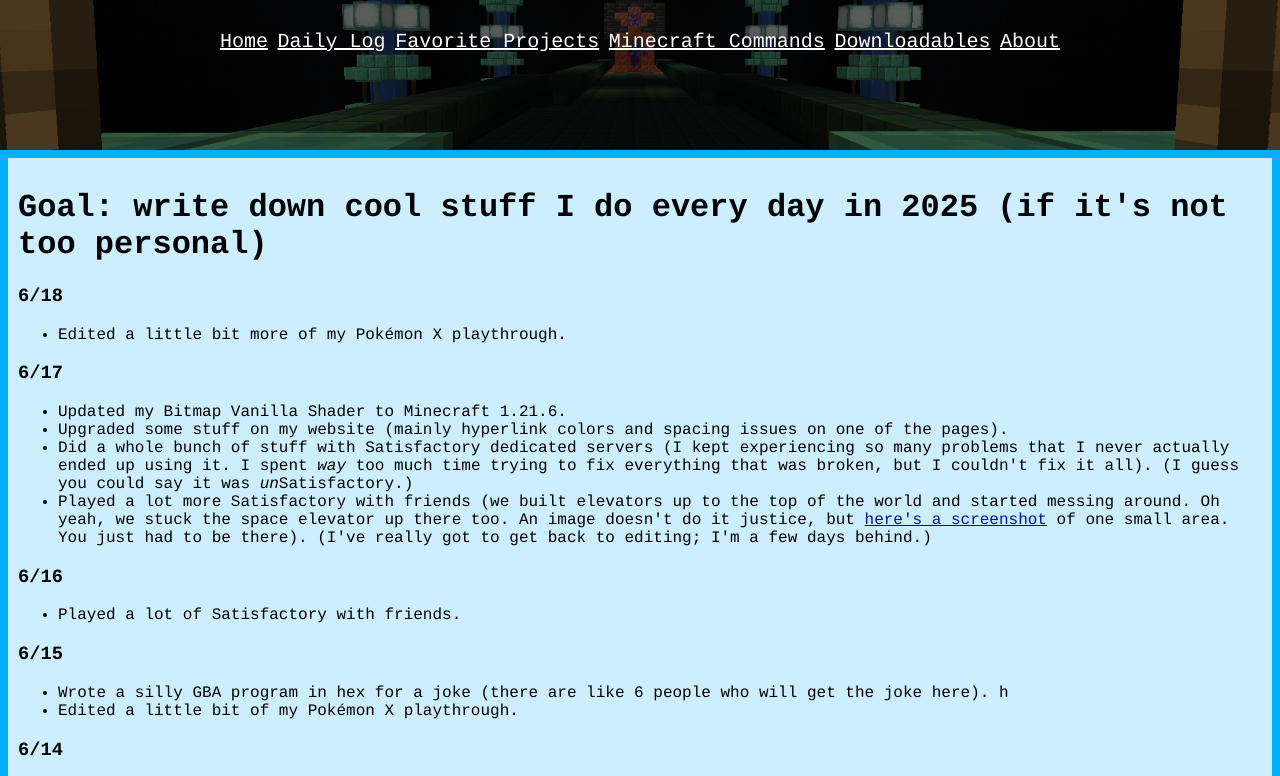
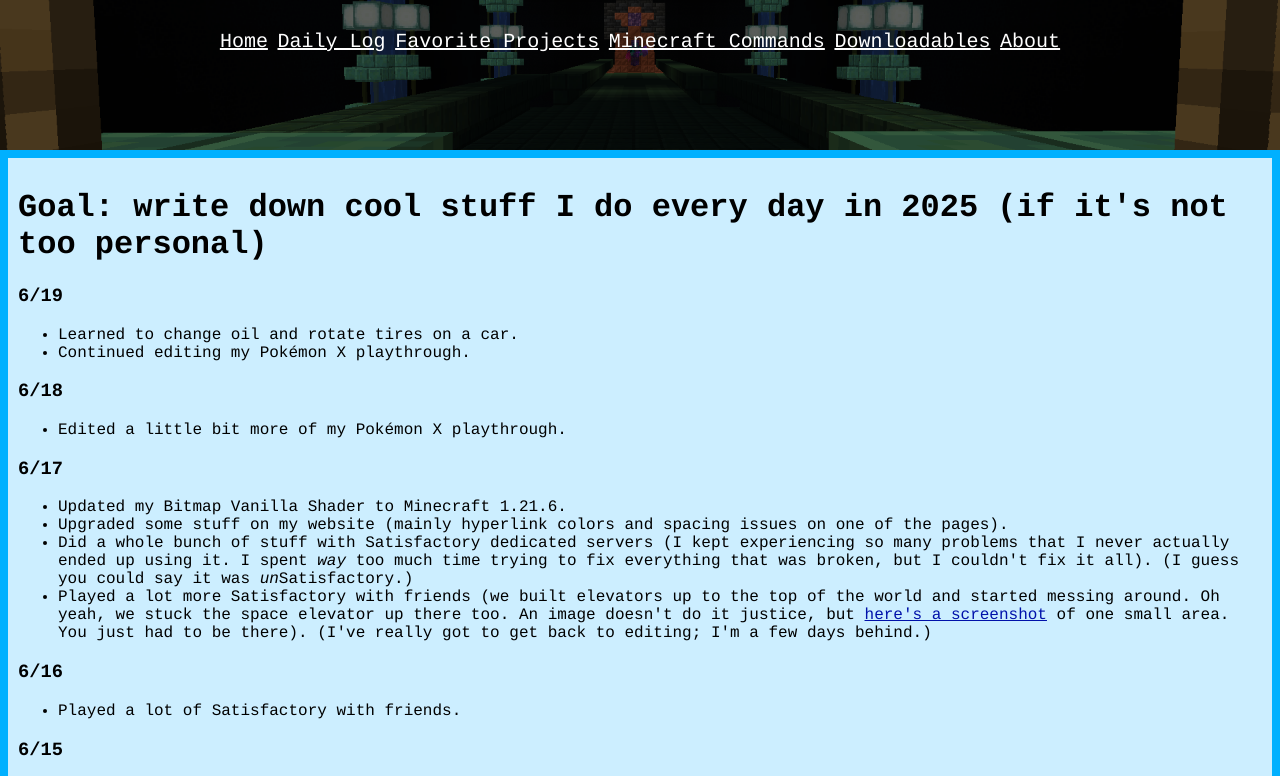
Before and after one commit to Eevee-17/Eevee-17.github.io, a plain HTML site: page daily.html in a window 1280 px wide. Shown: the top 776 px of the page. Drawn offline with Linux system fonts and the light colour scheme.

Commit message:
Updated daily log

```diff
--- a/daily.html
+++ b/daily.html
@@ -23,6 +23,12 @@
 
 <div class="main">
 <h1>Goal: write down cool stuff I do every day in 2025 (if it's not too personal)</h1>
+
+<h3>6/19</h3>
+<ul>
+	<li>Learned to change oil and rotate tires on a car.</li>
+	<li>Continued editing my Pok&eacute;mon X playthrough.</li>
+</ul>
 
 <h3>6/18</h3>
 <ul>
```
